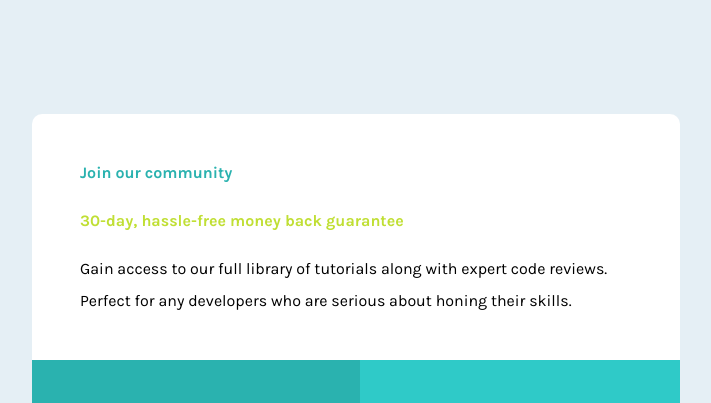
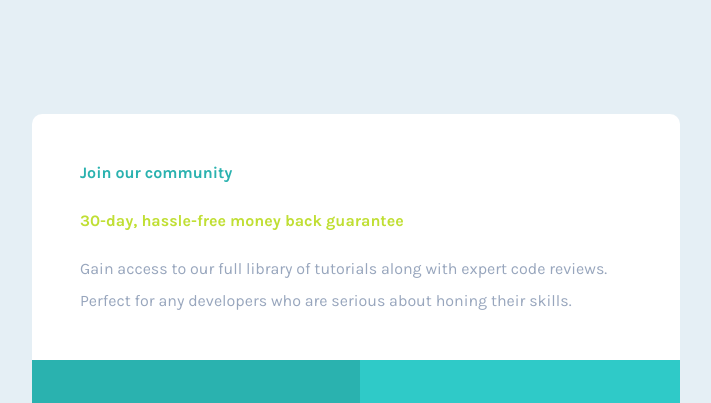
Before and after one commit to Hassiai/ProGrid, a plain HTML site: page index.html in a window 1280 px wide. Shown: the top 403 px of the page, without its empty margins (284-995 px from the left). Drawn offline with Linux system fonts and the light colour scheme.

Commit message:
Update style.css

```diff
--- a/style.css
+++ b/style.css
@@ -41,6 +41,7 @@ body {
     background-color: #fff;
     border-top-right-radius: 10px;
     border-top-left-radius: 10px;
+    color:hsl(218, 22%, 67%);
 }
 
 .bl_txt {
```
